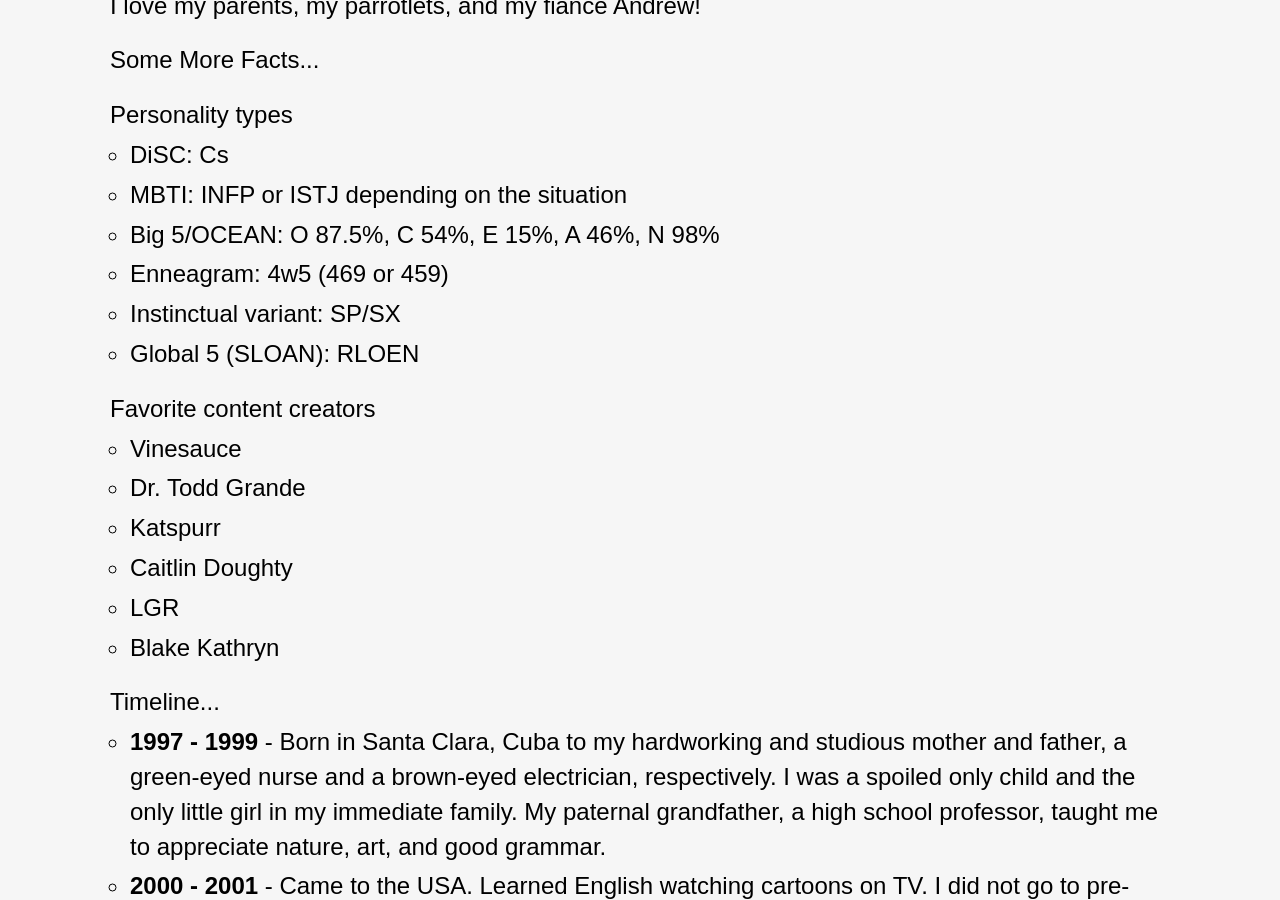
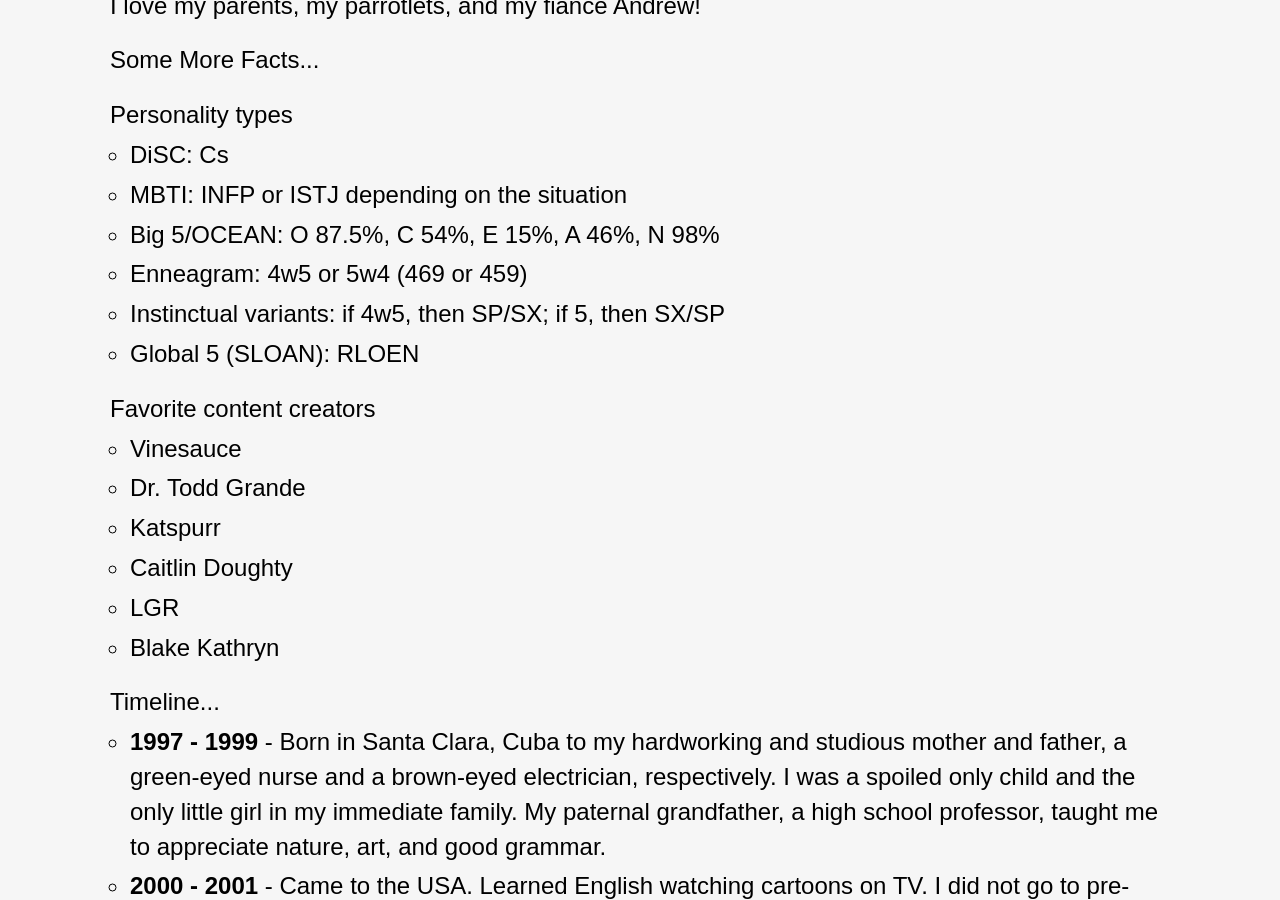
Before and after one commit to liz-lorena/2020, a Jekyll site: the page built from about/index.html, in a window 1280 px wide and 900 px high, scrolled down 955 px. Built offline with Jekyll 4.4.1, drawn with Linux system fonts in a browser that asks for light colours.

Commit message:
Update index.html

```diff
--- a/about/index.html
+++ b/about/index.html
@@ -17,8 +17,8 @@
    <li>DiSC: Cs</li>
    <li>MBTI: INFP or ISTJ depending on the situation</li>
    <li>Big 5/OCEAN: O 87.5%, C 54%, E 15%, A 46%, N 98%</li>
-   <li>Enneagram: 4w5 (469 or 459)</li>
-   <li>Instinctual variant: SP/SX</li>
+   <li>Enneagram: 4w5 or 5w4 (469 or 459)</li>
+   <li>Instinctual variants: if 4w5, then SP/SX; if 5, then SX/SP</li>
    <li>Global 5 (SLOAN): RLOEN</li>
 </ul>
 <p>Favorite content creators</p>
```
